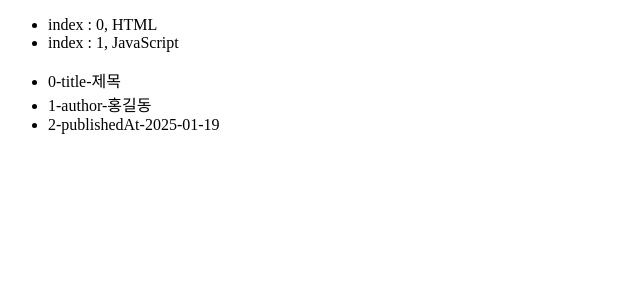
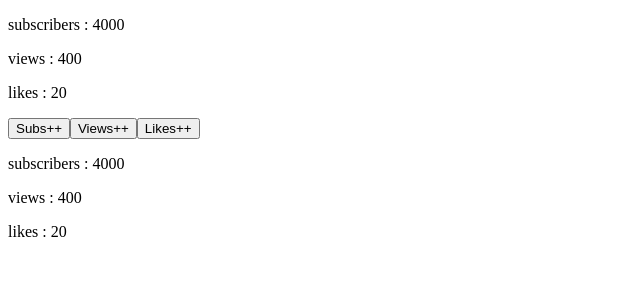
Before and after one commit to seorang42/vuejs3-practice, a Vue app: page / in a window 1280 px wide. Shown: the top 300 px of the page, without its empty margins (0-640 px from the left). Built offline with nearby package versions, Linux system fonts and the light colour scheme.

Commit message:
4-9 디렉티브

```diff
--- a/src/App.vue
+++ b/src/App.vue
@@ -1,39 +1,28 @@
 <template>
+	<div v-memo="[views, likes]">
+		<p>subscribers : {{ subscribers }}</p>
+		<p>views : {{ views }}</p>
+		<p>likes : {{ likes }}</p>
+	</div>
+	<button @click="subscribers++">Subs++</button>
+	<button @click="views++">Views++</button>
+	<button @click="likes++">Likes++</button>
 	<div>
-		<ul>
-			<template v-for="(item, index) in evenItems" :key="item.id"
-				><li v-if="item.id % 2 === 0">
-					index : {{ index }}, {{ item.message }}
-				</li></template
-			>
-		</ul>
-		<ul>
-			<li v-for="(value, key, index) in myObject" :key="key">
-				{{ index }}-{{ key }}-{{ value }}
-			</li>
-		</ul>
+		<p>subscribers : {{ subscribers }}</p>
+		<p>views : {{ views }}</p>
+		<p>likes : {{ likes }}</p>
 	</div>
 </template>
 
 <script>
-import { computed, reactive } from 'vue';
+import { ref } from 'vue';
 
 export default {
 	setup() {
-		const items = reactive([
-			{ id: 1, message: 'Jave' },
-			{ id: 2, message: 'HTML' },
-			{ id: 3, message: 'CSS' },
-			{ id: 4, message: 'JavaScript' },
-		]);
-		const evenItems = computed(() => items.filter(item => item.id % 2 === 0));
-
-		const myObject = reactive({
-			title: '제목',
-			author: '홍길동',
-			publishedAt: '2025-01-19',
-		});
-		return { items, evenItems, myObject };
+		const subscribers = ref(4000);
+		const views = ref(400);
+		const likes = ref(20);
+		return { subscribers, views, likes };
 	},
 };
 </script>
```
Also changed, not shown: src/App_directive.vue (added, +23 -0 lines).
